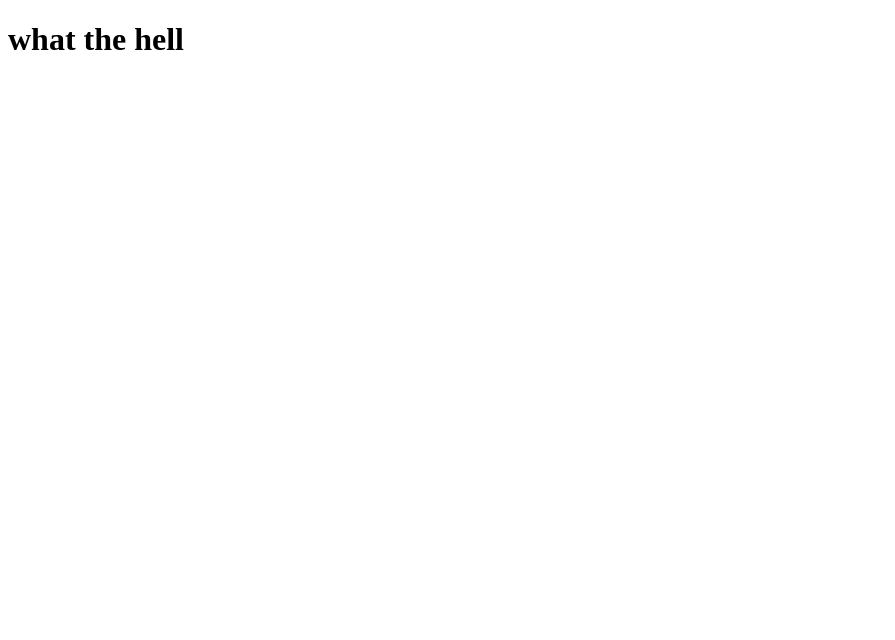
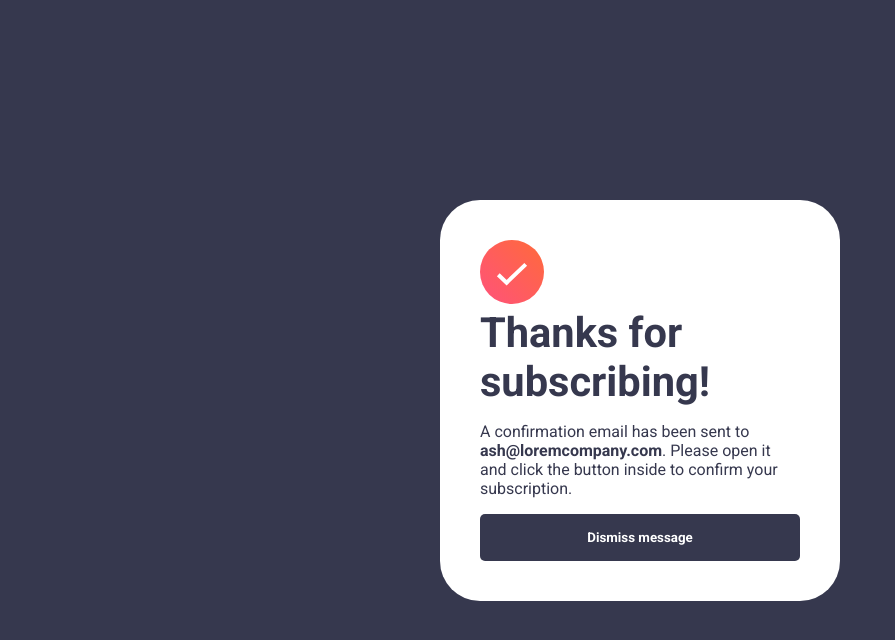
Before and after one commit to LivingGhoull/newsletter-sign-up.github.io, a plain HTML site: page success.html in a window 1280 px wide. Shown: the whole page, without its empty margins (0-895 px from the left). Drawn offline with Linux system fonts and the light colour scheme.

Commit message:
kinda works

```diff
--- a/script.js
+++ b/script.js
@@ -15,3 +15,7 @@ function SubmitEmail(event) {
 
   window.location.href = '/success.html';
 }
+
+function dismiss() {
+  window.location.href = '/';
+}
--- a/success.css
+++ b/success.css
@@ -0,0 +1,112 @@
+@import url("https://fonts.googleapis.com/css2?family=Roboto:wght@400;700&display=swap");
+
+:root {
+  /* Layout */
+  --mobil-width: 375px;
+  --desktop-width: 1440px;
+
+  /* Colors */
+  /* Primary */
+  --tomato: #ff6257;
+  --strawbarry: hsl(351, 100%, 67%);
+
+  /* Neutral */
+  --dark-slate-grey: hsl(234, 29%, 20%);
+  --charcoal-grey: hsl(235, 18%, 26%);
+  --grey: hsl(231, 7%, 60%);
+  --white: hsl(0, 0%, 100%);
+
+  /* error colors */
+  --err-color-300: hsl(5, 100%, 95%);
+
+  /* paragrapgh */
+  --par-16: 1rem;
+
+  /* Fonts family */
+  --roboto: "Roboto", sans-serif;
+
+  /* Fonts weight */
+  --body-400: 400;
+  --header-700: 700;
+}
+
+*,
+*::before,
+*::after {
+  /* Reset parts of elements */
+  box-sizing: border-box;
+  margin: 0;
+  padding: 0;
+}
+
+body {
+  font-family: var(--roboto);
+  background-color: var(--charcoal-grey);
+
+  /* Center the design */
+  display: grid;
+  place-items: center;
+  height: 100vh;
+
+  color: var(--charcoal-grey);
+  font-size: var(--par-16);
+
+  margin: 0;
+}
+
+
+h1 {
+  /* font-size: 3.45rem; */
+  font-size: clamp(2.5rem, 2vw + 1rem, 3.45rem);
+  margin-bottom: 1rem;
+}
+
+#succ-messege {
+  background-color: var(--white);
+  display: grid;
+  grid-template-columns: 1fr;
+  padding: 2.5rem;
+  border-radius: 40px;
+  width: min(400px, 100%);
+  margin-inline: auto;
+
+}
+
+#succ-messege button {
+  color: var(--white);
+  background-color: var(--charcoal-grey);
+
+  font-family: var(--roboto);
+  font-weight: var(--header-700);
+
+  margin-top: 1rem;
+  padding: 1rem 0;
+  width: 100%;
+
+  border: 0;
+  border-radius: 5px;
+
+  cursor: pointer;
+  transition: color 250ms ease;
+}
+
+
+#succ-messege button:hover {
+  background: var(--dark-slate-grey);
+  border: none;
+}
+
+#succ-messege button:active {
+  background: linear-gradient(
+    90deg,
+    rgba(255, 87, 112, 1) 0%,
+    rgba(255, 98, 87, 1) 100%
+  );
+  box-shadow: 0px 10px 30px 5px var(--tomato);
+}
+
+@media (max-width: 23.5em) {
+  body {
+    background-color: #ffffff;
+  }
+}
--- a/success.html
+++ b/success.html
@@ -4,9 +4,22 @@
   <meta charset="UTF-8">
   <meta name="viewport" content="width=device-width, initial-scale=1.0">
   <link rel="stylesheet" href="/success.css">
-  <title>test</title>
+  <script src="/script.js"></script>
+  <title>Success</title>
 </head>
 <body>
-  <h1>what the hell</h1>
+  <main>
+      <div id="succ-messege">
+        <div>
+          <img src="/assets/images/icon-success.svg" alt="">
+          <h1>Thanks for subscribing!</h1>
+          <p>A confirmation email has been sent to <b>ash@loremcompany.com</b>.
+            Please open it and click the button inside to confirm your subscription.</p>
+        </div>
+        <div>
+          <button onclick="dismiss()">Dismiss message</button>
+        </div>
+      </div>
+  </main>
 </body>
 </html>
```
Also changed, not shown: index.html (+0 -22 lines), 1 other file.
